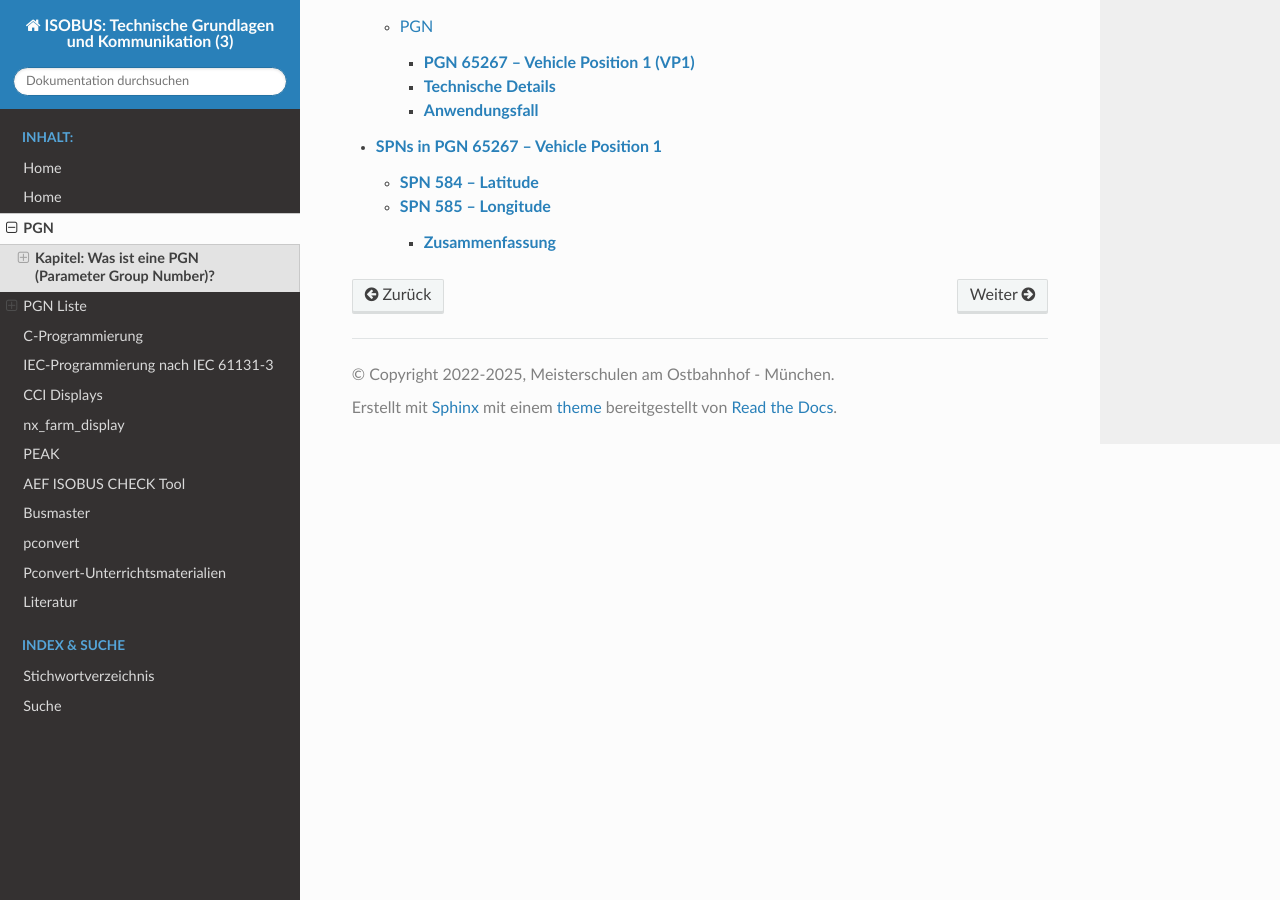
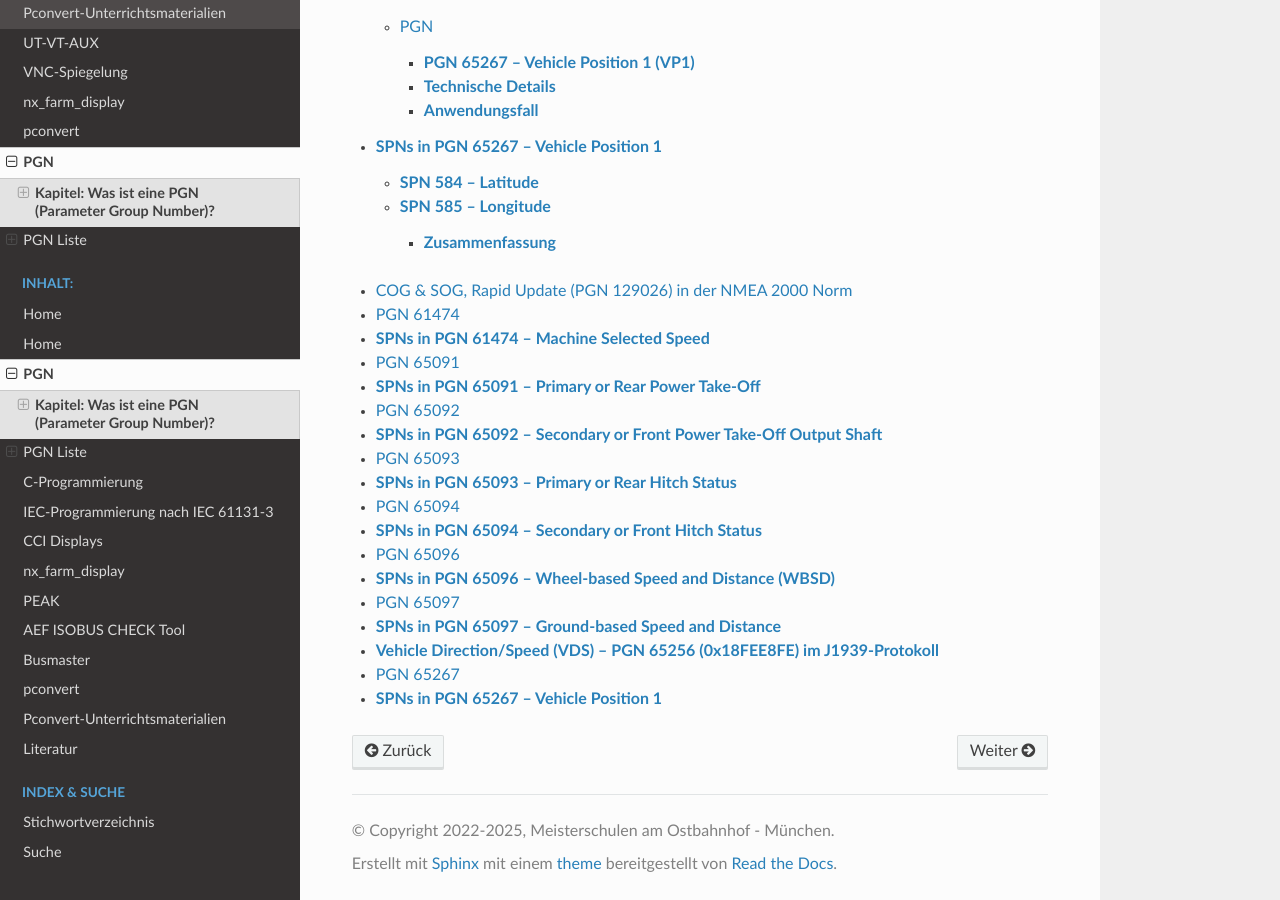
Before and after one commit to Meisterschulen-am-Ostbahnhof-Munchen/ISOBUS-other-docs, a Sphinx documentation site: the page built from docs/PGN/PGN.md, in a window 1280 px wide and 900 px high, scrolled down 7027 px. Built offline with Sphinx 7.4.7 and the Read the Docs theme 3.1.0, drawn with Linux system fonts in a browser that asks for light colours.

Commit message:
docs: add missing toctree to index pages

````diff
--- a/docs/PGN/PGN.md
+++ b/docs/PGN/PGN.md
@@ -101,3 +101,17 @@
 PGN_65256
 PGN_65267
 ```
+```{toctree}
+:maxdepth: 1
+
+PGN_129026.md
+PGN_61474.md
+PGN_65091.md
+PGN_65092.md
+PGN_65093.md
+PGN_65094.md
+PGN_65096.md
+PGN_65097.md
+PGN_65256.md
+PGN_65267.md
+```
````
Also changed, not shown: docs/index.md (+35 -0 lines).
